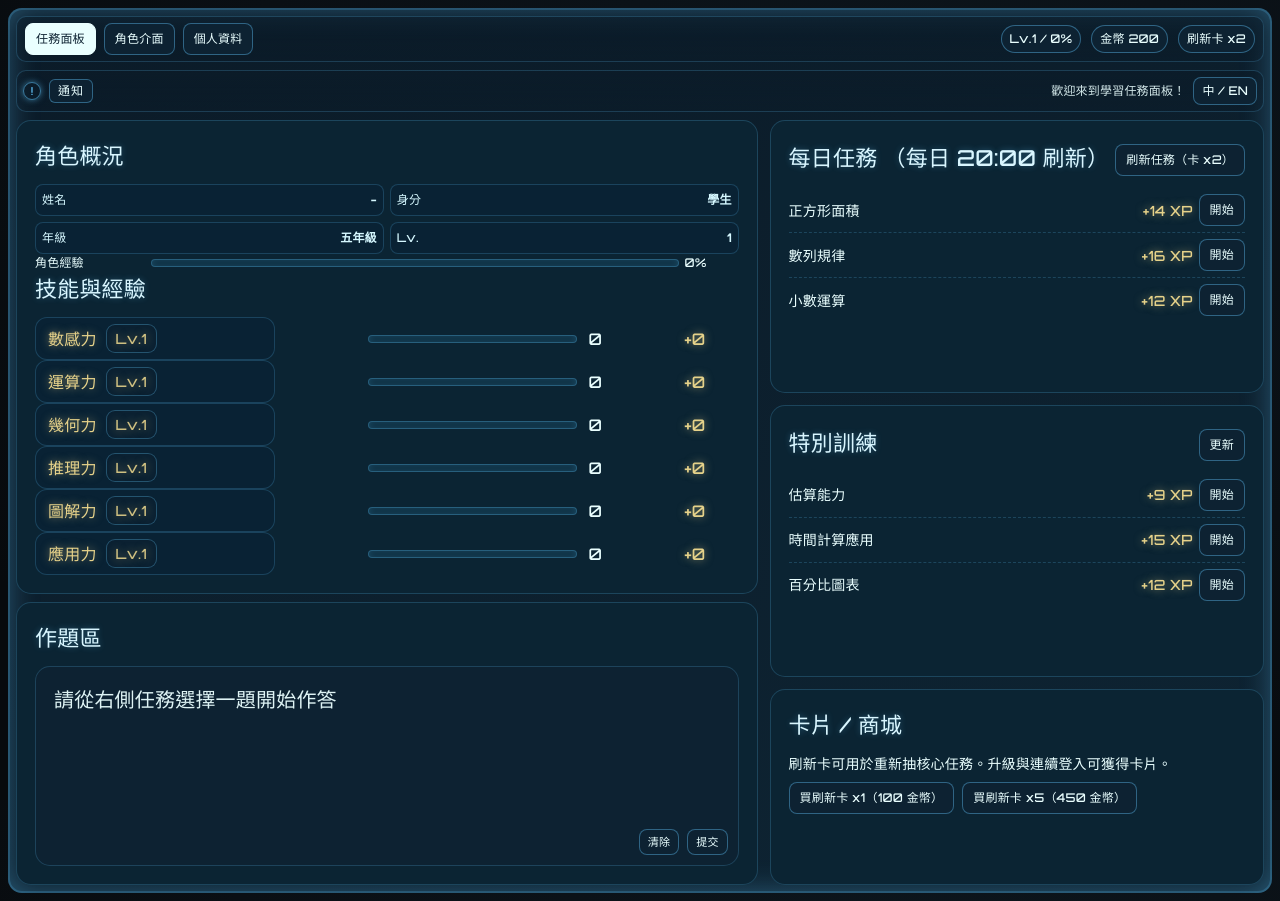
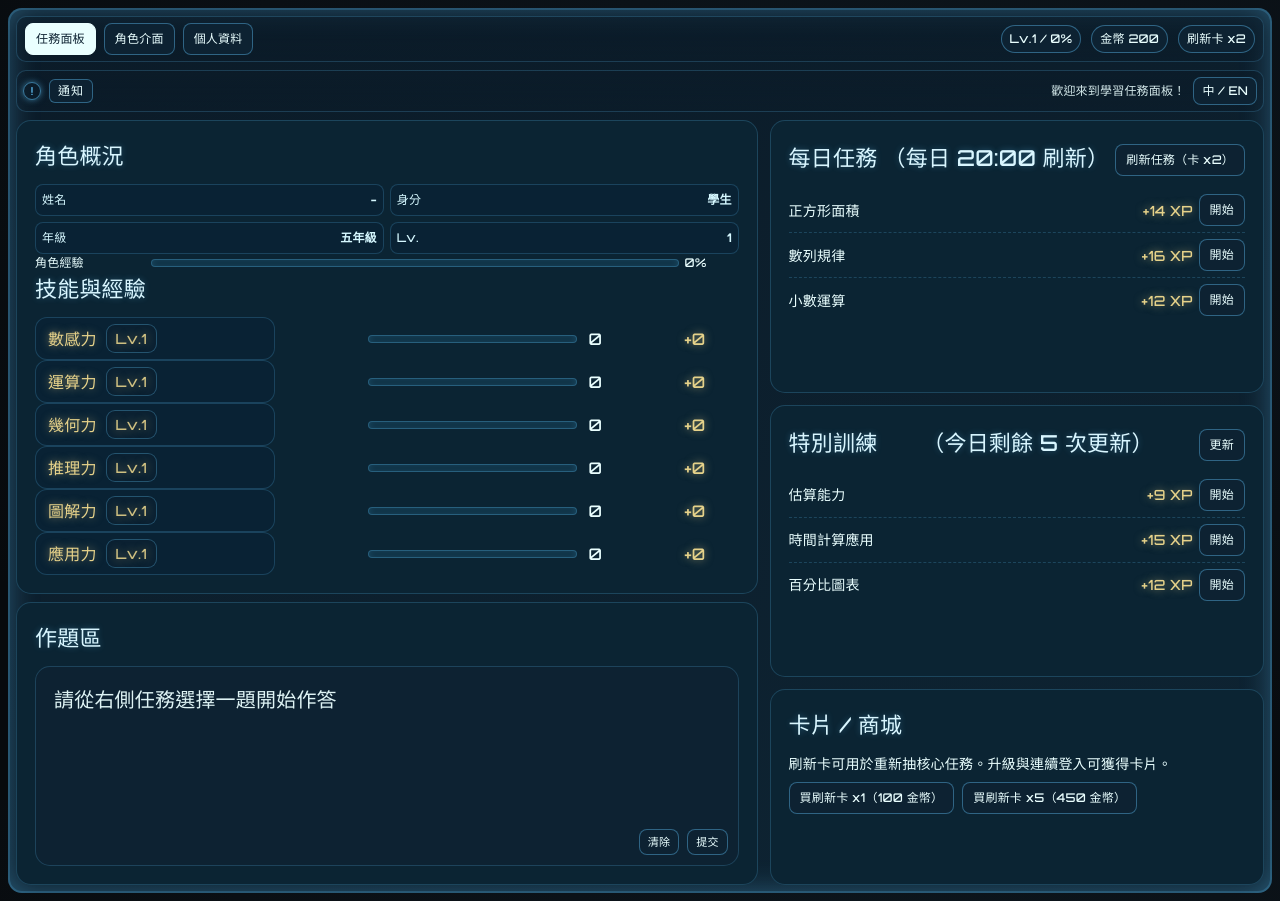
Before and after one commit to HUANGCHIHHUNGLeo/next-mission-panel, a Next.js app: page / in a window 1280 px wide. Built offline with nearby package versions, Linux system fonts and the light colour scheme.

Commit message:
Add files via upload

```diff
--- a/src/app/page.js
+++ b/src/app/page.js
@@ -25,6 +25,7 @@ const DEFAULT_DB = {
   },
   cards: { refresh: 2 },
   login: { streak: 0, last: 0 },
+  specialTraining: { dailyUpdates: 0, lastUpdateDate: null },
   notifs: ['歡迎來到學習任務面板！'],
   skills: {
     number_sense: { name: { zh: '數感力' }, xp: 0, lvl: 1, unlocked: true },
@@ -106,7 +107,7 @@ export default function Home() {
   };
 
   // 提交答案
-  const handleSubmitAnswer = (selectedAnswer, isCorrect, xpGained) => {
+  const handleSubmitAnswer = (selectedAnswer, isCorrect, xpGained, skillKey) => {
     if (currentProblem) {
       const newDb = { ...db };
 
@@ -119,11 +120,15 @@ export default function Home() {
       // 增加技能經驗
       let skillLevelUp = false;
       let skillName = "";
-      if (currentProblem.skill && newDb.skills[currentProblem.skill]) {
-        newDb.skills[currentProblem.skill].xp += xpGained;
+
+      // 使用傳入的skillKey或currentProblem.skill
+      const targetSkill = skillKey || currentProblem.skill;
+
+      if (targetSkill && newDb.skills[targetSkill]) {
+        newDb.skills[targetSkill].xp += xpGained;
 
         // 檢查技能升級
-        const skill = newDb.skills[currentProblem.skill];
+        const skill = newDb.skills[targetSkill];
         const needed = 100 + (skill.lvl - 1) * 20;
         if (skill.xp >= needed) {
           skill.lvl += 1;
@@ -201,6 +206,25 @@ export default function Home() {
 
   // 更新日常任務 (現在是特別訓練)
   const handleRerollSide = () => {
+    const today = new Date().toDateString();
+    const newDb = { ...db };
+
+    // 檢查是否是新的一天
+    if (newDb.specialTraining.lastUpdateDate !== today) {
+      newDb.specialTraining.dailyUpdates = 0;
+      newDb.specialTraining.lastUpdateDate = today;
+    }
+
+    // 檢查是否已達到每日更新限制
+    if (newDb.specialTraining.dailyUpdates >= 5) {
+      alert('今日特別訓練更新次數已用完（每日限5次）');
+      return;
+    }
+
+    // 增加更新次數
+    newDb.specialTraining.dailyUpdates += 1;
+    saveData(newDb);
+
     // 重新載入特別訓練 (日常任務)
     loadTasks(false, true);
   };
@@ -289,6 +313,7 @@ export default function Home() {
                 dailyTasks={dailyTasks}
                 refreshCards={db.cards.refresh}
                 coins={db.me.coins}
+                specialTraining={db.specialTraining}
                 onTaskSelect={handleTaskSelect}
                 onRefreshTasks={handleRefreshTasks}
                 onRerollSide={handleRerollSide}
--- a/src/components/ProblemBox.js
+++ b/src/components/ProblemBox.js
@@ -31,7 +31,8 @@ export default function ProblemBox({
       setMessageType('ok');
       setShowExplanation(true);
       setIsCompleted(true);
-      onSubmitAnswer(selectedAnswer, true, currentProblem.xp || 10); // 答對給全額經驗
+      // 傳遞技能和經驗值信息
+      onSubmitAnswer(selectedAnswer, true, currentProblem.xp || 10, currentProblem.skill); // 答對給全額經驗
     } else {
       const newWrongAttempts = wrongAttempts + 1;
       setWrongAttempts(newWrongAttempts);
@@ -41,7 +42,7 @@ export default function ProblemBox({
         setMessageType('err');
         setShowExplanation(true);
         setIsCompleted(true);
-        onSubmitAnswer(selectedAnswer, false, Math.floor((currentProblem.xp || 10) / 2)); // 答錯兩次給一半經驗
+        onSubmitAnswer(selectedAnswer, false, Math.floor((currentProblem.xp || 10) / 2), currentProblem.skill); // 答錯兩次給一半經驗
       } else {
         setMessage(`答錯了，還有 ${2 - newWrongAttempts} 次機會`);
         setMessageType('err');
--- a/src/components/TaskList.js
+++ b/src/components/TaskList.js
@@ -5,6 +5,7 @@ export default function TaskList({
   dailyTasks,
   refreshCards,
   coins,
+  specialTraining,
   onTaskSelect,
   onRefreshTasks,
   onRerollSide,
@@ -48,9 +49,13 @@ export default function TaskList({
       {/* 日常任務 */}
       <div className="panel">
         <h2>
-          特別訓練
+          特別訓練 <span className="sm">（今日剩餘 {Math.max(0, 5 - (specialTraining?.dailyUpdates || 0))} 次更新）</span>
           <span>
-            <button className="btn" onClick={onRerollSide}>
+            <button
+              className="btn"
+              onClick={onRerollSide}
+              disabled={(specialTraining?.dailyUpdates || 0) >= 5}
+            >
               更新
             </button>
           </span>
```
Also changed, not shown: public/images/female_character_nobg.png.
